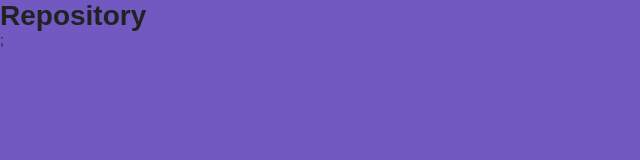
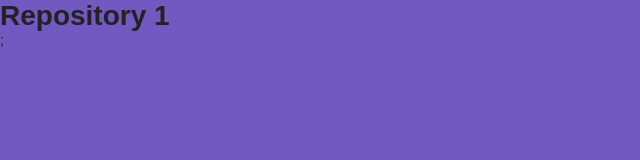
Before and after one commit to GabrielFernella/Project_React_Bootcamp8, a React (Create React App) app in the folder modulo05/: page /repository/1 in a window 1280 px wide. Shown: the top 160 px of the page, without its empty margins (0-640 px from the left). Built offline with nearby package versions, Linux system fonts and the light colour scheme; the HTML template or start-up script is replaced by a standard one.

Commit message:
Navigation Rotes

```diff
--- a/modulo05/src/pages/Main/index.js
+++ b/modulo05/src/pages/Main/index.js
@@ -1,11 +1,13 @@
 import React, { Component } from 'react';
-import { FaGitAlt, FaPlus, FaSpinner } from 'react-icons/fa';
+import { FaGitAlt, FaPlus, FaSpinner } from 'react-icons/fa'; //pakage de icones para react
+import { Link } from 'react-router-dom'; //para conectar a outras paginas da aplicação
 
-import api from '../../services/api';
+import api from '../../services/api'; //buscando a api do github
 
-import { Container, Form, SubmitButton, List } from './styles';
+import { Container, Form, SubmitButton, List } from './styles'; //Styles separados de um arquivo.
 
 export default class Main extends Component{
+    //state variaveis da aplicação
     state = {
         newRepo: '',
         repositories: [],
@@ -26,7 +28,7 @@
     componentDidUpdate(_, prevState){
         const { repositories } = this.state;
 
-        if(prevState.repositories != repositories){
+        if(prevState.repositories !== repositories){
             localStorage.setItem('repositories', JSON.stringify(repositories));
         }
     }
@@ -75,8 +77,8 @@
 
                     <SubmitButton loading={loading}>
                         { loading ?
-                        <FaSpinner color="#FFF" size={14} /> :
-                        <FaPlus color="#FFF" size={14} />
+                        (<FaSpinner color="#FFF" size={14} />) :
+                        (<FaPlus color="#FFF" size={14} />)
                         }
 
                     </SubmitButton>
@@ -86,7 +88,7 @@
                     {repositories.map( repository => (
                         <li key={repository.name}>
                             <span>{repository.name}</span>
-                            <a href="http://">Detalhes</a>
+                            <Link to={`/repository/${encodeURIComponent(repository.name)}`}>Detalhes</Link>
                         </li>
                     ))}
                 </List>
--- a/modulo05/src/pages/Repository/index.js
+++ b/modulo05/src/pages/Repository/index.js
@@ -2,6 +2,9 @@
 
 // import { Container } from './styles';
 
-export default function Repository() {
-    return <h1>Repository</h1>;
+export default function Repository({ match }) {
+    return <h1>Repository {decodeURIComponent(match.params.repository)} </h1>;
 }
+
+
+//EXE 10
--- a/modulo05/src/routes.js
+++ b/modulo05/src/routes.js
@@ -9,7 +9,7 @@
         <BrowserRouter>
             <Switch>
                 <Route path="/" exact component={Main} />
-                <Route path="/repository" component={Repository} />
+                <Route path="/repository/:repository" component={Repository} />
             </Switch>
         </BrowserRouter>
     );
```
Also changed, not shown: modulo05/Nota.txt.
